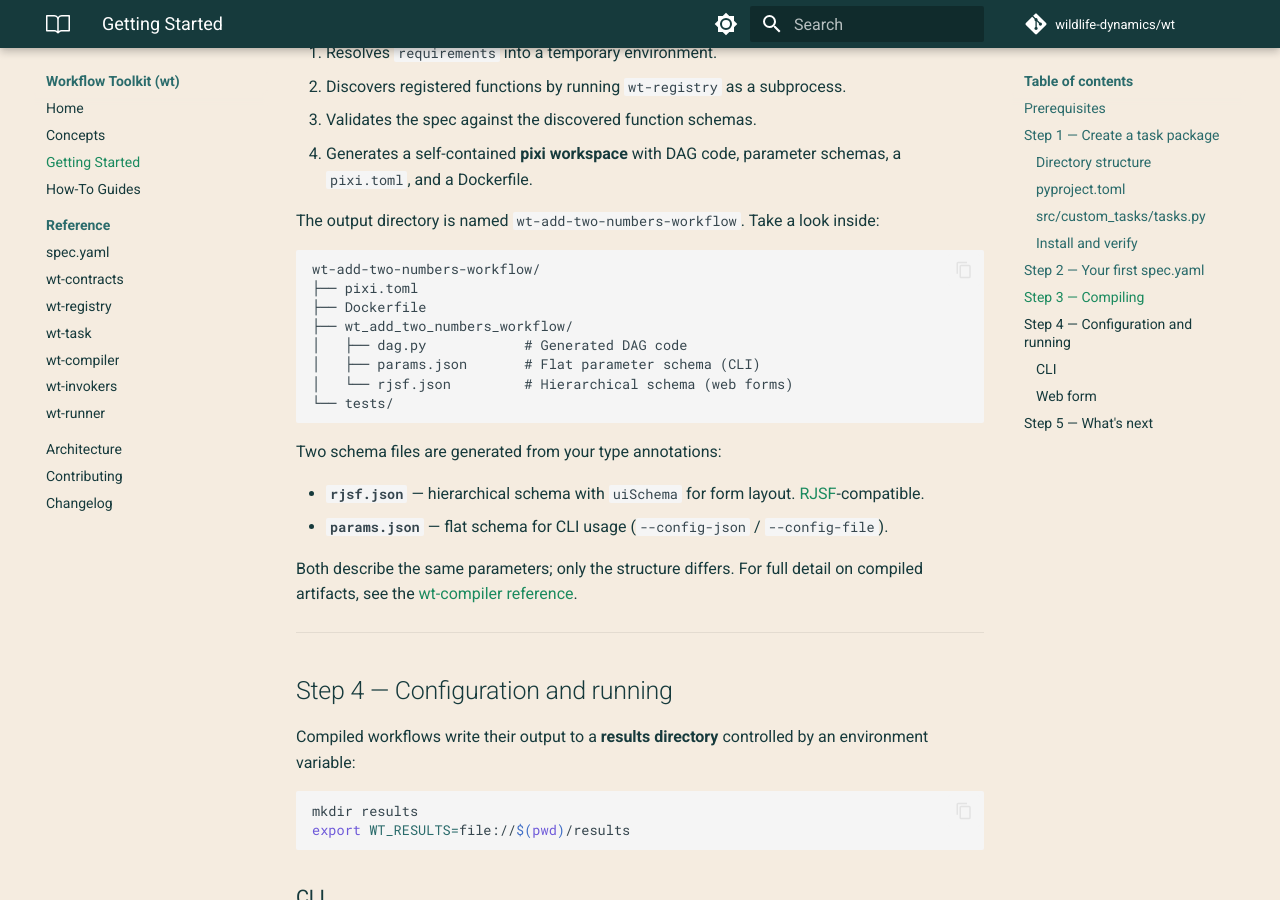
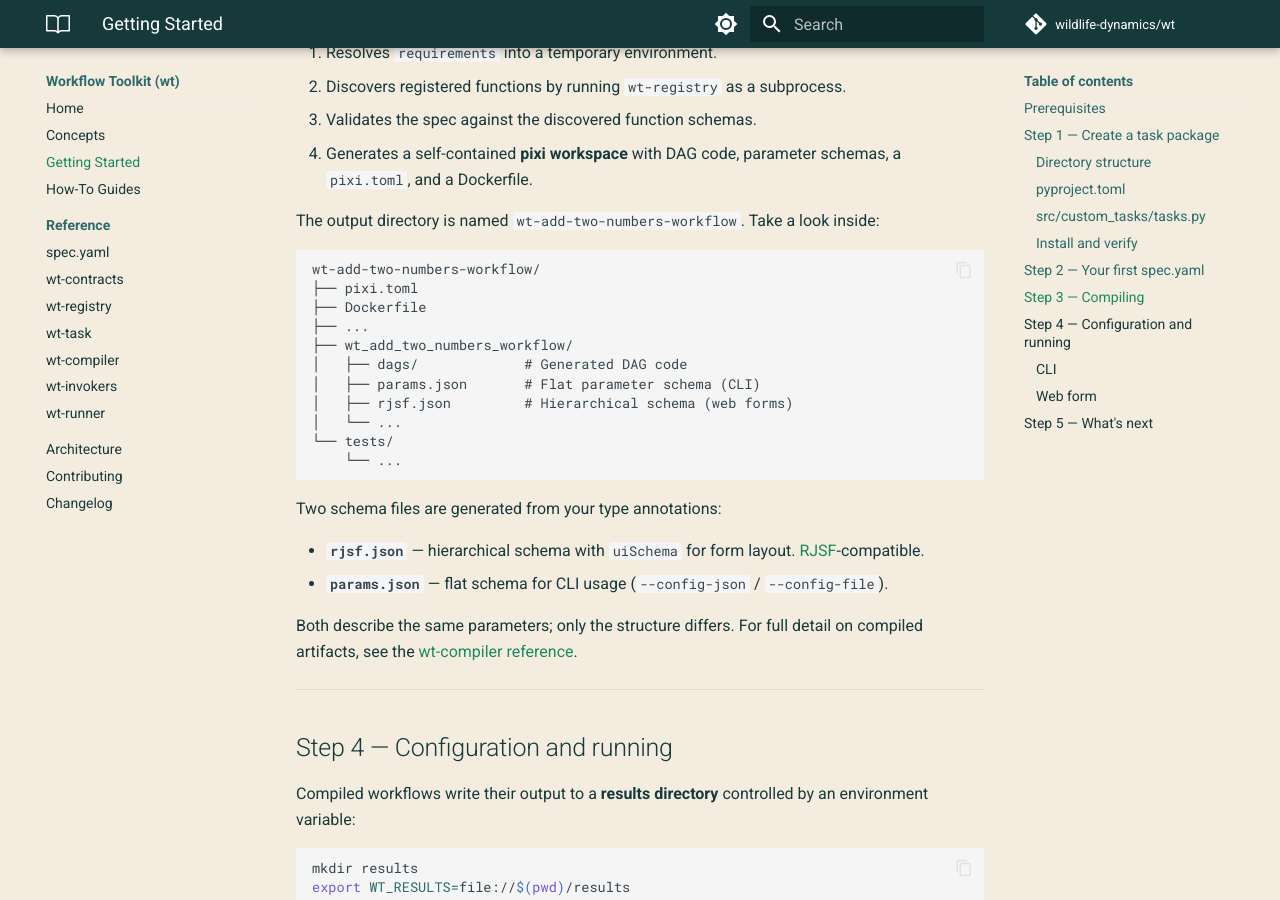
Before and after one commit to wildlife-dynamics/wt, an MkDocs documentation site: the page built from docs/content/getting-started.md, in a window 1280 px wide and 900 px high, scrolled down 3875 px. Built offline with MkDocs 1.6.1 and Material for MkDocs 9.7.7, drawn with Linux system fonts in a browser that asks for light colours; a script that is not in the unit is left out; comment, search, counter and statistics services are not loaded.

Commit message:
small accuracy fix on artifacts tree

````diff
--- a/docs/content/getting-started.md
+++ b/docs/content/getting-started.md
@@ -175,11 +175,14 @@ The output directory is named `wt-add-two-numbers-workflow`. Take a look inside:
 wt-add-two-numbers-workflow/
 ├── pixi.toml
 ├── Dockerfile
+├── ...
 ├── wt_add_two_numbers_workflow/
-│   ├── dag.py            # Generated DAG code
+│   ├── dags/             # Generated DAG code
 │   ├── params.json       # Flat parameter schema (CLI)
-│   └── rjsf.json         # Hierarchical schema (web forms)
+│   ├── rjsf.json         # Hierarchical schema (web forms)
+│   └── ...
 └── tests/
+    └── ...
 ```
 
 Two schema files are generated from your type annotations:
````
